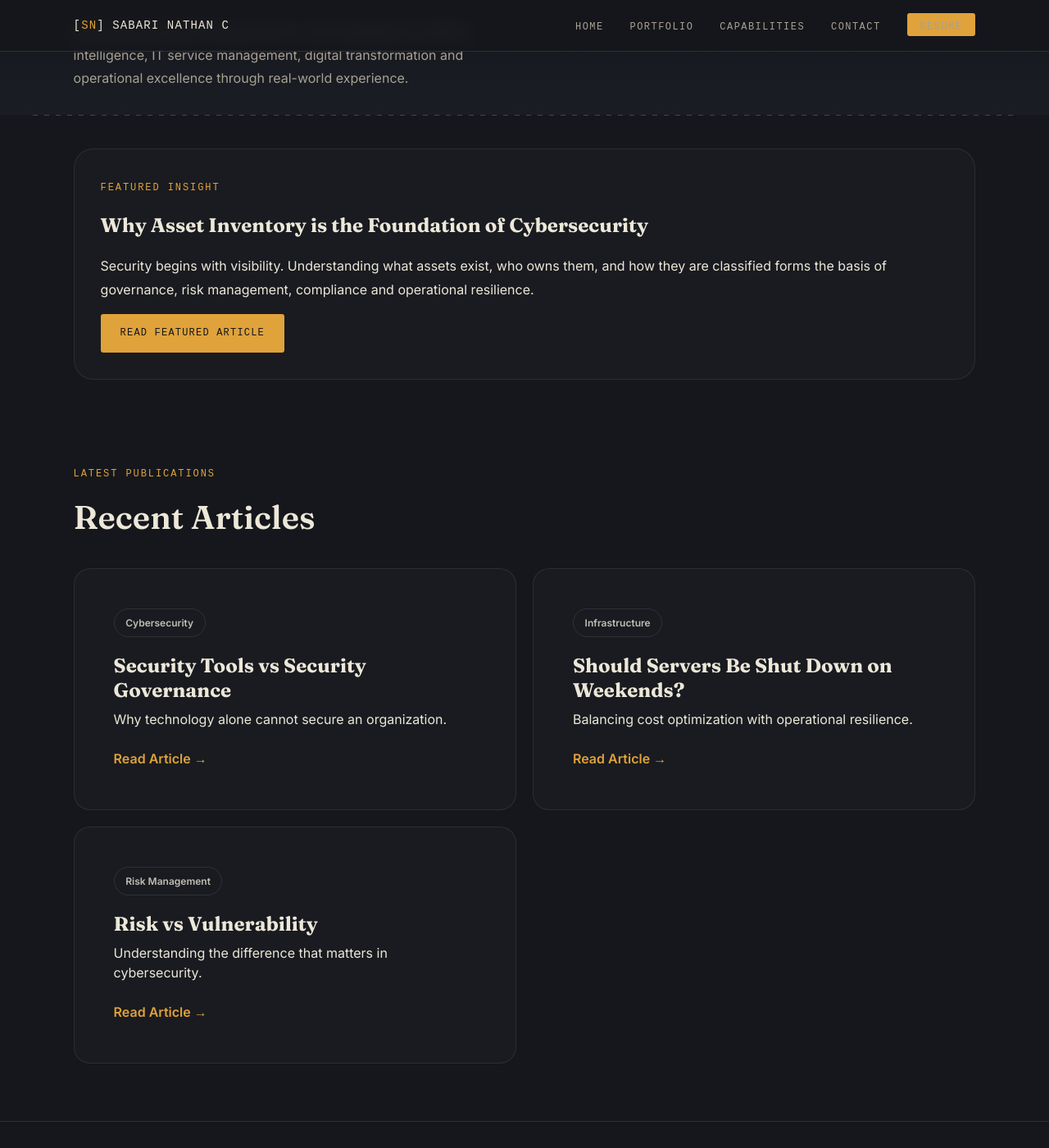
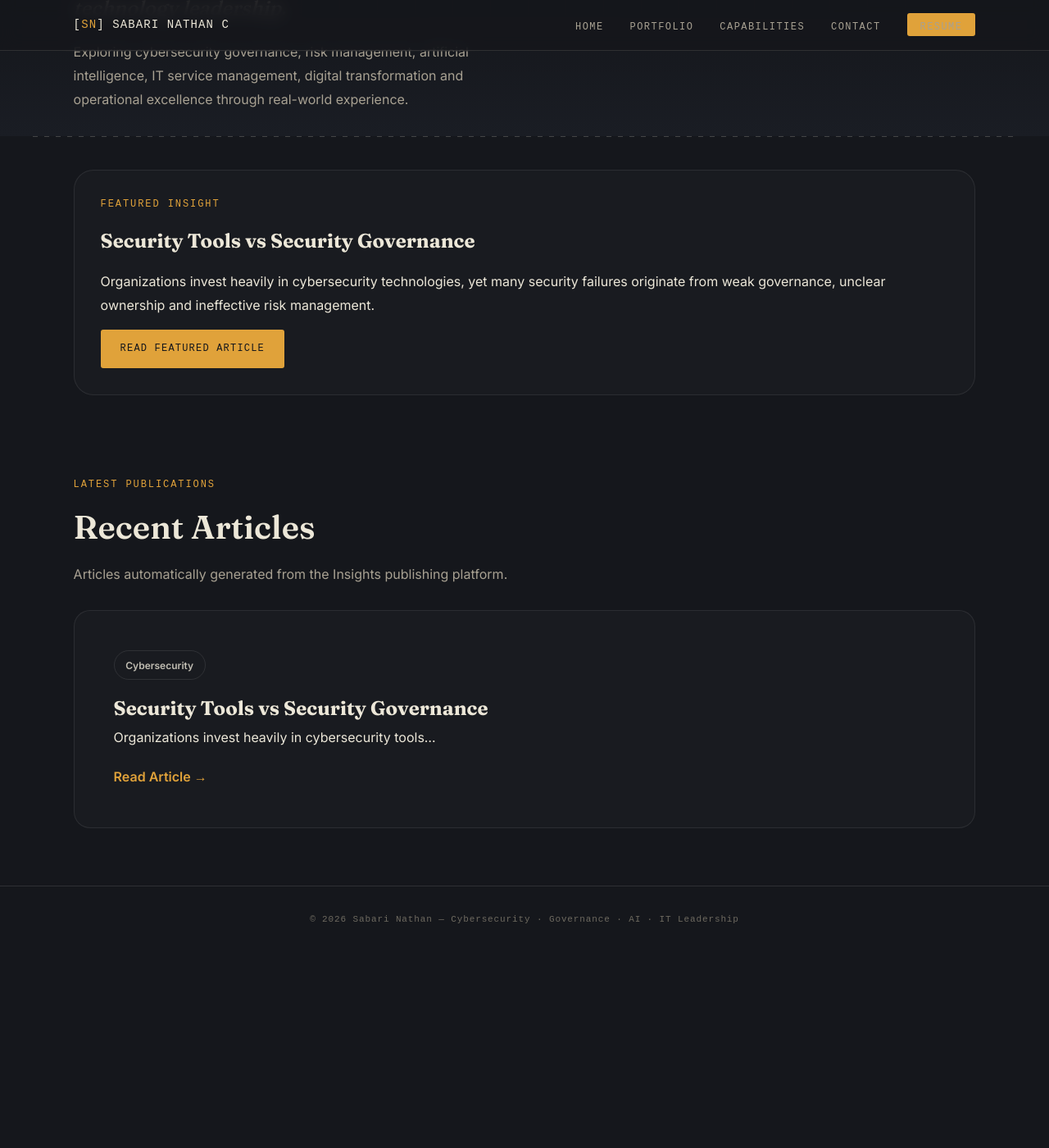
Before and after one commit to sabarinathan36/sabarinathan.github.io, a Jekyll site: the page built from insights.html, in a window 1280 px wide and 1400 px high, scrolled down 299 px. Shown: the whole window at 82% size. Built offline with Jekyll 4.4.1, drawn with Linux system fonts in a browser that asks for light colours; after the commit the page ends 1461 px from its top, so only the background shows below that; some of the changed text lies outside the part shown.

Commit message:
Update insights.html

```diff
--- a/insights.html
+++ b/insights.html
@@ -1,3 +1,8 @@
+---
+layout: default
+title: Insights
+---------------
+
 <!DOCTYPE html>
 
 <html lang="en">
@@ -13,7 +18,7 @@
 
 <link href="https://fonts.googleapis.com/css2?family=Fraunces:wght@500;600;700;900&family=Inter:wght@400;500;600;700&display=swap" rel="stylesheet">
 
-<link rel="stylesheet" href="style.css">
+<link rel="stylesheet" href="/style.css">
 
 </head>
 
@@ -23,13 +28,12 @@
     <div class="nav-mark">[<span>SN</span>] SABARI NATHAN C</div>
 
     <ul class="nav-links">
-    <li><a href="index.html">Home</a></li>
-    <li><a href="index.html#portfolio">Portfolio</a></li>
-    <li><a href="index.html#capabilities">Capabilities</a></li>
-    <li><a href="index.html#contact">Contact</a></li>
-    <li><a href="resume.pdf" class="nav-cta">Resume</a></li>
+        <li><a href="/index.html">Home</a></li>
+        <li><a href="/index.html#portfolio">Portfolio</a></li>
+        <li><a href="/index.html#capabilities">Capabilities</a></li>
+        <li><a href="/index.html#contact">Contact</a></li>
+        <li><a href="/resume.pdf" class="nav-cta">Resume</a></li>
     </ul>
-
 </nav>
 
 <!-- HERO -->
@@ -68,25 +72,34 @@
 <!-- FEATURED ARTICLE -->
 
 <section class="section">
+
     <div class="section-inner">
+
         <div class="featured-article">
+
             <span class="eyebrow">
                 Featured Insight
             </span>
+
             <h2>
-            Why Asset Inventory is the Foundation of Cybersecurity
+                Security Tools vs Security Governance
             </h2>
+
             <p>
-            Security begins with visibility. Understanding what assets exist,
-            who owns them, and how they are classified forms the basis of
-            governance, risk management, compliance and operational resilience.
+                Organizations invest heavily in cybersecurity technologies,
+                yet many security failures originate from weak governance,
+                unclear ownership and ineffective risk management.
             </p>
-        <a href="insights/asset-inventory.html"
+
+            <a href="/cybersecurity/2026/06/22/security-governance.html"
                class="btn btn-primary">
                 Read Featured Article
             </a>
+
         </div>
+
     </div>
+
 </section>
 
 <!-- RECENT ARTICLES -->
@@ -105,72 +118,38 @@
                 Recent Articles
             </h2>
 
+            <p>
+                Articles automatically generated from the Insights publishing platform.
+            </p>
+
         </div>
 
         <div class="insight-grid">
 
+            {% for post in site.posts %}
+
             <div class="insight-card">
 
                 <span class="insight-category">
-                Cybersecurity
+                    {{ post.category }}
                 </span>
 
                 <h3>
-                Security Tools vs Security Governance
+                    {{ post.title }}
                 </h3>
 
                 <p>
-                Why technology alone cannot secure an organization.
+                    {{ post.excerpt | strip_html | truncate: 140 }}
                 </p>
 
-            <a href="insights/security-governance.html"
+                <a href="{{ post.url }}"
                    class="article-link">
                     Read Article →
                 </a>
 
             </div>
 
-        <div class="insight-card">
-
-            <span class="insight-category">
-                Infrastructure
-            </span>
-
-            <h3>
-                Should Servers Be Shut Down on Weekends?
-            </h3>
-
-            <p>
-                Balancing cost optimization with operational resilience.
-            </p>
-
-            <a href="insights/weekend-server-shutdown.html"
-               class="article-link">
-                Read Article →
-            </a>
-
-        </div>
-
-        <div class="insight-card">
-
-            <span class="insight-category">
-                Risk Management
-            </span>
-
-            <h3>
-                Risk vs Vulnerability
-            </h3>
-
-            <p>
-                Understanding the difference that matters in cybersecurity.
-            </p>
-
-            <a href="insights/risk-vs-vulnerability.html"
-               class="article-link">
-                Read Article →
-            </a>
-
-        </div>
+            {% endfor %}
 
         </div>
 
```
Lines whose indentation alone changed are shown as unchanged.
